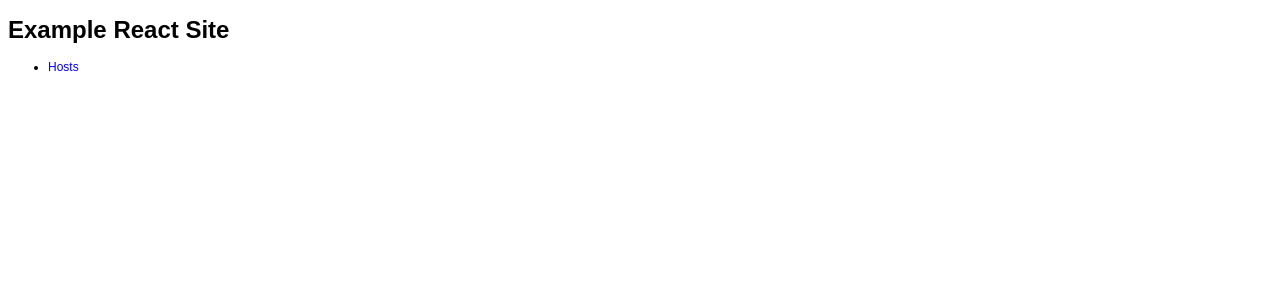
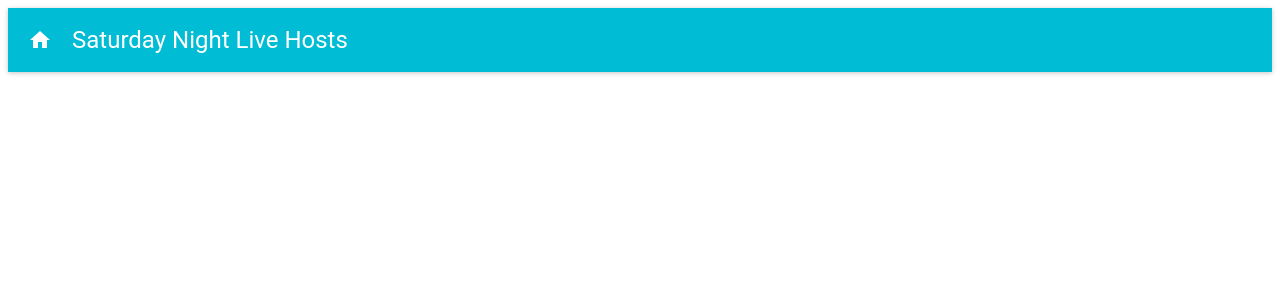
Before and after one commit to scottnash/docker-node, a React app: page / in a window 1280 px wide. Shown: the top 300 px of the page. Built offline with nearby package versions, Linux system fonts and the light colour scheme; no server answers; the HTML template or start-up script is replaced by a standard one.

Commit message:
adding material-ui

```diff
--- a/package.json
+++ b/package.json
@@ -19,6 +19,7 @@
     "css-loader": "^0.28.9",
     "express": "^4.16.2",
     "extract-text-webpack-plugin": "^3.0.2",
+    "material-ui": "^0.20.0",
     "moment": "^2.20.1",
     "node-sass": "^4.7.2",
     "react": "^16.2.0",
--- a/src/components/App.jsx
+++ b/src/components/App.jsx
@@ -1,16 +1,24 @@
 import React, { Component } from 'react';
 import Hosts from 'Components/Hosts';
 import HostDetail from 'Components/HostDetail'
-import Nav from 'Components/global/Nav';
 import { Switch, Route } from 'react-router-dom';
 import styles from './global.scss';
+import AppBar from 'material-ui/AppBar';
+import FontIcon from 'material-ui/FontIcon';
+import IconButton from 'material-ui/IconButton';
+import ActionHome from 'material-ui/svg-icons/action/home';
+import { Link } from 'react-router-dom';
+
 
 export default class App extends Component {
   render() {
     return (
       <div>
-        <h1>Example React Site</h1>
-        <Nav />
+        <AppBar
+          title={ <Link className={ styles.headerLink } to="/"><span>Saturday Night Live Hosts</span></Link> }
+          iconElementLeft={ <Link className={ styles.headerLink } to="/"><IconButton iconStyle={ { color: 'white', } }><ActionHome /></IconButton></Link>}
+        />
+
         <Switch>
           <Route exact path="/" component={ Hosts } />
           <Route path='/host/:hostID' component={ HostDetail } />
--- a/src/components/HostDetail/Details/index.js
+++ b/src/components/HostDetail/Details/index.js
@@ -1,19 +1,29 @@
 import React from 'react';
 import moment from 'moment';
+import {Card, CardActions, CardHeader, CardMedia, CardTitle, CardText} from 'material-ui/Card';
+import Subheader from 'material-ui/Subheader';
+import Divider from 'material-ui/Divider';
+import styles from '../hostdetail.scss';
 
 export default ({ host }) => {
   console.log(host);
   return (
-    <div>
-      <h1>{ host.name }</h1>
-      <HostDOB host={ host } />
-      <HostBirthPlace host={ host } />
-      <div>
-        <HostImage host={ host } />
-        <HostWiki host={ host } />
-      </div>
-      <HostingDates host={ host } />
-    </div>
+    <Card>
+      <CardHeader
+        title={ host.name }
+        subtitle={ <div><HostDOB host={ host } /><HostBirthPlace host={ host } /></div> }
+      />
+      <CardText>
+        <Divider />
+        <div className={ styles.hostInfo }>
+          <HostImage host={ host } />
+          <HostWiki host={ host } />
+        </div>
+        <Divider />
+        <HostingDates host={ host } />
+      </CardText>
+
+    </Card>
   )
 }
 
@@ -22,8 +32,7 @@
   if(moment(DOB.propertyValue, 'YYYY-MM-DD', true).isValid()){
     return(
         <p>
-          Date of Birth:
-          { moment(DOB.propertyValue).format('MMMM Do, YYYY') } ({ moment().diff(DOB.propertyValue, 'years') })
+          Date of Birth: { moment(DOB.propertyValue).format('MMMM Do, YYYY') } ({ moment().diff(DOB.propertyValue, 'years') })
         </p>
     )
   }
@@ -73,7 +82,7 @@
 
     return (
       <div>
-        <h4>Hosting Dates</h4>
+        <Subheader>Hosting Dates</Subheader>
         <ul>
         { hostingDates.map( (hostingDate, index) => <li key={ index }>{ hostingDate.showDate }</li> ) }
         </ul>
--- /dev/null
+++ b/src/components/HostDetail/hostdetail.scss
@@ -0,0 +1,13 @@
+.hostInfo{
+  overflow: hidden;
+  padding: 20px 0;
+  img{
+    float: left;
+    width: 14%;
+  }
+  p{
+    float: right;
+    margin: 0;
+    width: 85%;
+  }
+}
--- a/src/components/Hosts/Host/index.js
+++ b/src/components/Hosts/Host/index.js
@@ -1,4 +1,9 @@
 import React from 'react';
-import { Link } from 'react-router-dom';
+import Avatar from 'material-ui/Avatar';
+import { ListItem } from 'material-ui/List';
 
-export default ({ host, handleClick }) => <Link to={`/host/${ host.ontologyId }`} label={ host.name }>{ host.name }</Link>;
+export default ({ host }) => <ListItem
+  href = {`/host/${ host.ontologyId }`}
+  leftAvatar = { host.image ? <Avatar src={ host.image.url } /> : null }
+  primaryText = { host.name }
+/>;
--- a/src/components/Hosts/index.js
+++ b/src/components/Hosts/index.js
@@ -3,10 +3,15 @@
 import SNLHosts from 'Redux/SNLHosts';
 import Host from './Host';
 import styles from './hosts.scss';
+import { List } from 'material-ui/List';
+import Subheader from 'material-ui/Subheader';
+
 
 class Hosts extends Component{
   componentDidMount(){
-    this.props.getHosts();
+    if(this.props.hosts.length === 0){
+      this.props.getHosts();
+    }
   }
 
   render(){
@@ -14,7 +19,6 @@
 
     return (
       <div>
-        <div>Hosts</div>
         { this.renderHosts() }
       </div>
     );
@@ -22,9 +26,9 @@
 
   renderHosts(){
     return (
-      <ol className={ styles.hostsList }>
-        { this.props.hosts.map( host => <li key = { host.ontologyId }><Host host = { host } /></li> ) }
-      </ol>
+      <List>
+        { this.props.hosts.map( host => <Host key = { host.ontologyId } host = { host } /> ) }
+      </List>
     )
   }
 }
--- a/src/components/global.scss
+++ b/src/components/global.scss
@@ -1,9 +1,8 @@
 html{
-  font-family: Arial, Helvetica, sans-serif;
-  font-size: 12px;
+
 }
 
-a, a:visited, a:active {
-  color: blue;
+.headerLink{
+  color: white;
   text-decoration: none;
 }
--- a/src/components/global/Nav/index.js
+++ /dev/null
@@ -1,15 +0,0 @@
-import React, { Component } from 'react';
-import { Link } from 'react-router-dom';
-
-export default class Nav extends Component {
-  render(){
-    return (
-      <div>
-        <ul>
-          <li><Link to="/">Hosts</Link></li>
-        </ul>
-      </div>
-    );
-  }
-
-}
--- a/src/main.jsx
+++ b/src/main.jsx
@@ -7,6 +7,7 @@
 import ReduxPromise from 'redux-promise';
 import reducer from './redux/rootReducer';
 import App from './components/App.jsx';
+import MuiThemeProvider from 'material-ui/styles/MuiThemeProvider';
 
 const composeEnhancers = window.__REDUX_DEVTOOLS_EXTENSION_COMPOSE__ || compose;
 
@@ -18,7 +19,9 @@
 ReactDOM.render(
   <Provider store={ store }>
     <BrowserRouter>
-      <App />
+      <MuiThemeProvider>
+        <App />
+      </MuiThemeProvider>
     </BrowserRouter>
   </Provider>,
   document.getElementById('root'));
--- a/wwwroot/index.html
+++ b/wwwroot/index.html
@@ -2,6 +2,8 @@
 <html lang="en">
   <head>
     <title>Docker Node</title>
+    <link href="https://fonts.googleapis.com/css?family=Roboto:300,400,500" rel="stylesheet">
+    <link href="https://fonts.googleapis.com/icon?family=Material+Icons" rel="stylesheet">
     <link type="text/css" rel="stylesheet" href="/react.css" />
   </head>
   <body>
```
Also changed, not shown: 1 other file (tests, documents, lock files or other folders).
